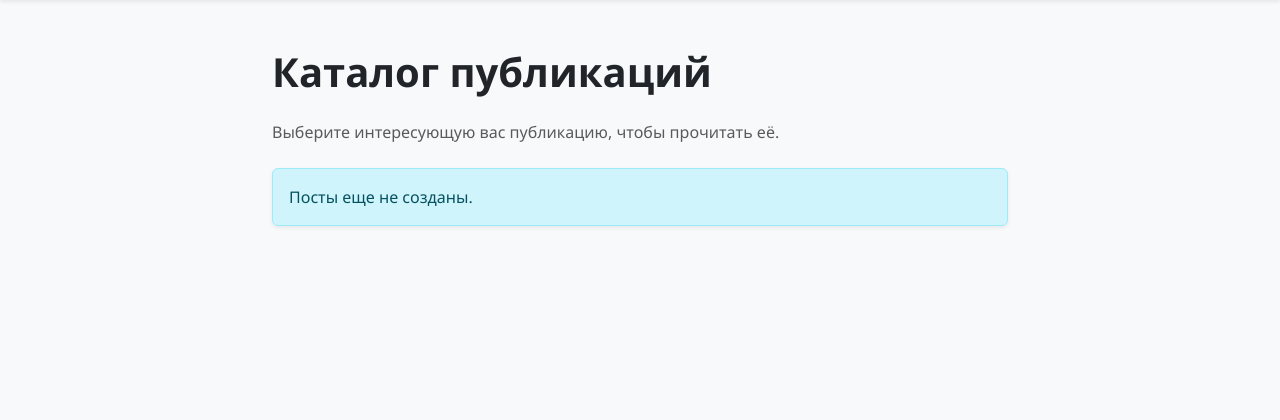
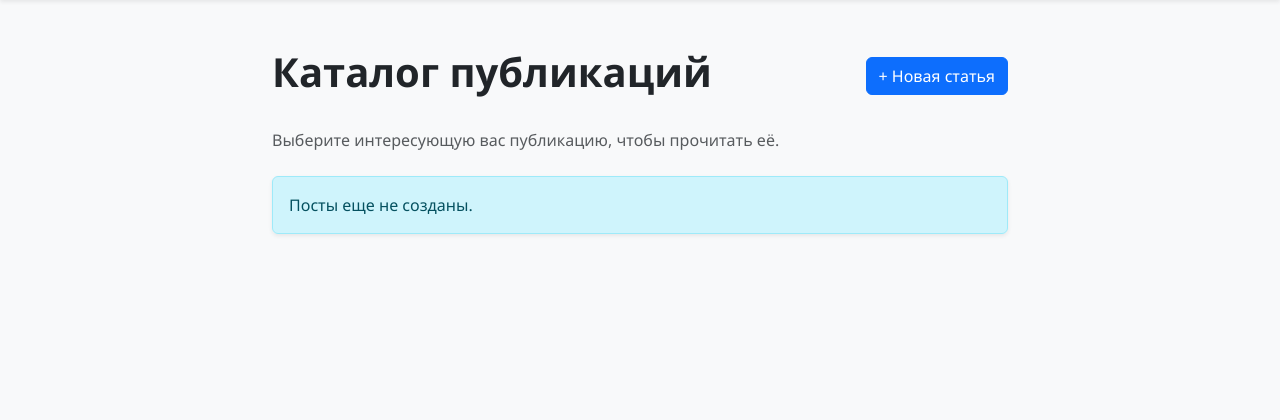
Before and after one commit to Eisim/django_project, a Django app: page /posts/ in a window 1280 px wide. Shown: the part 56-476 px from the top of the page. Run offline with Django 5.2, Linux system fonts and the light colour scheme; data that the repository does not hold is empty; parts of the project's set-up code (start-up, migrations or seed data) failed here and were passed over; some libraries are stand-ins or nearby versions.

Commit message:
add 'new post' button

```diff
--- a/templates/posts_list.html
+++ b/templates/posts_list.html
@@ -5,7 +5,12 @@
 {% block content %}
     <div class="row justify-content-center">
         <div class="col-lg-8">
-            <h1 class="mb-4 fw-bold text-dark">Каталог публикаций</h1>
+            <div class="d-flex justify-content-between align-items-center mb-4">
+                <h1 class="fw-bold text-dark">Каталог публикаций</h1>
+                <a href="{% url 'blog:post_create' %}" class="btn btn-primary">
+                    + Новая статья
+                </a>
+            </div>
             <p class="text-muted mb-4">Выберите интересующую вас публикацию, чтобы прочитать её.</p>
 
             <div class="list-group shadow-sm">
```
